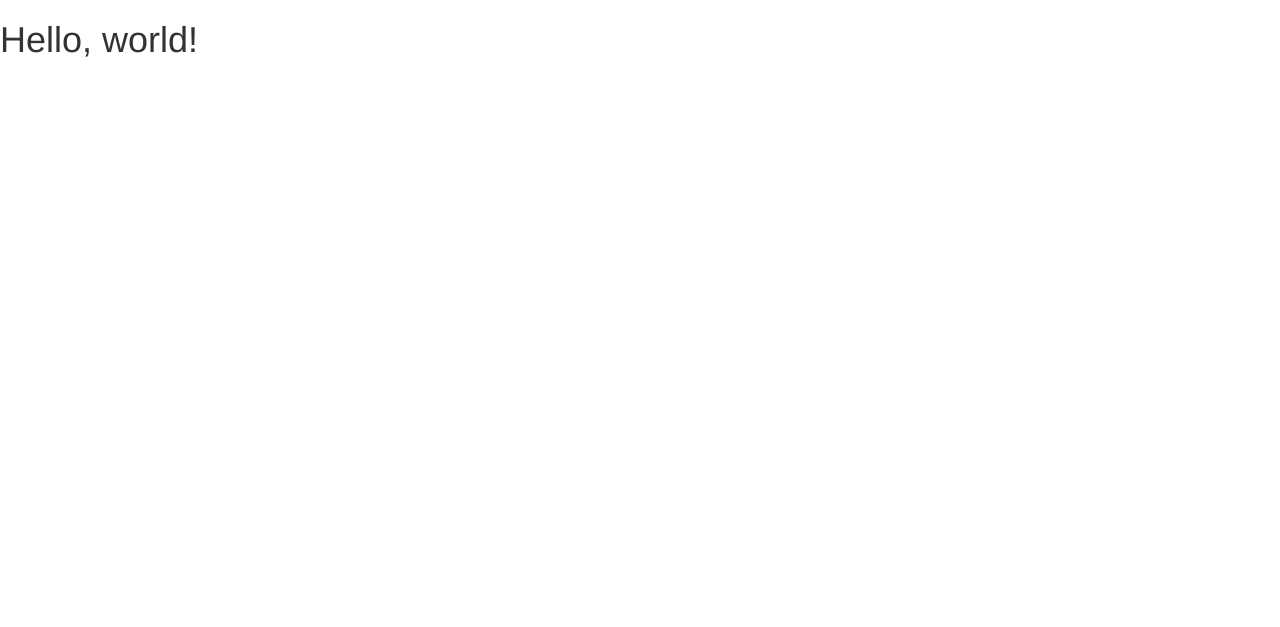
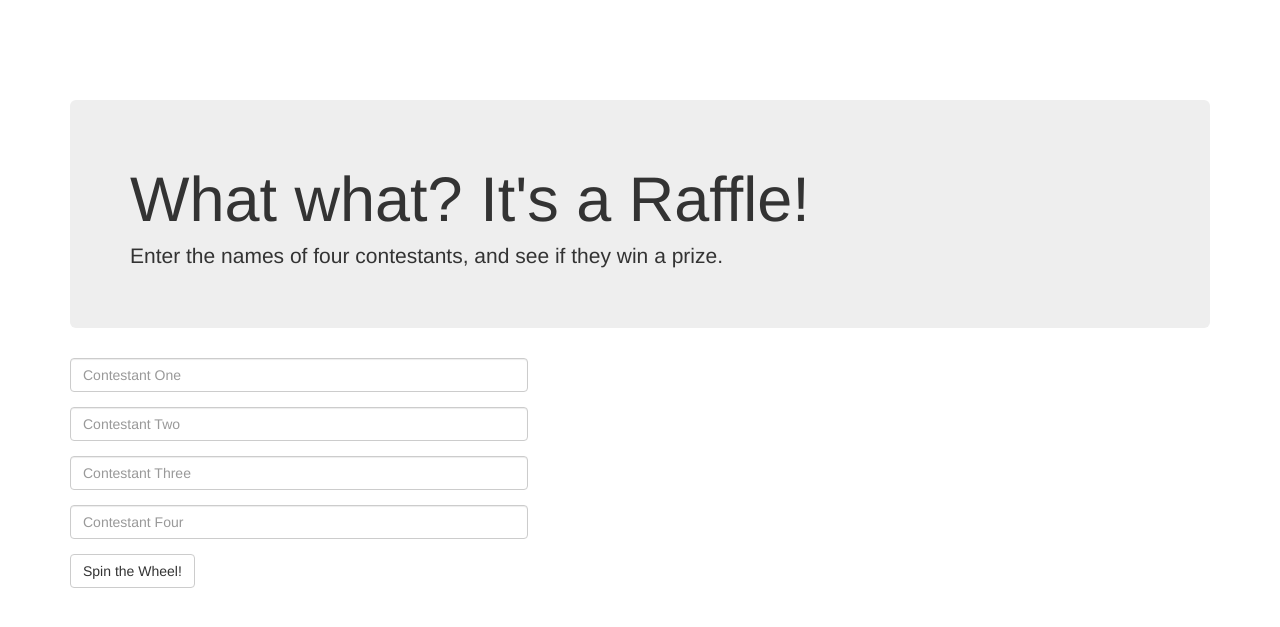
Before and after one commit to edhebert/hw, a PHP site: page / in a window 1280 px wide. Before the commit the part shown is almost empty. Shown: the top 627 px of the page. Run offline with PHP 8.4, Linux system fonts and the light colour scheme.

Commit message:
hooked up the php logic

```diff
--- /dev/null
+++ b/raffle/css/styles.css
@@ -0,0 +1,3 @@
+body{
+	margin-top: 100px;
+}
--- a/raffle/index.php
+++ b/raffle/index.php
@@ -1,10 +1,14 @@
+<?php require_once('logic.php'); ?>
 <!DOCTYPE html>
 <html>
   <head>
-    <title>Bootstrap 101 Template</title>
+    <title>Raffle</title>
     <meta name="viewport" content="width=device-width, initial-scale=1.0">
     <!-- Bootstrap -->
     <link href="css/bootstrap.min.css" rel="stylesheet" media="screen">
+
+    <!-- custom styles -->
+    <link href="css/styles.css" rel="stylesheet" media="screen">
 
     <!-- HTML5 shim and Respond.js IE8 support of HTML5 elements and media queries -->
     <!--[if lt IE 9]>
@@ -13,7 +17,54 @@
     <![endif]-->
   </head>
   <body>
-    <h1>Hello, world!</h1>
+        <div class="container">
+          <div class="jumbotron">
+            <h1>What what? It's a Raffle!</h1>
+            <p>Enter the names of four contestants, and see if they win a prize.</p>
+          </div>
+          <div class="row">
+            <div class="col-md-6">
+              <form class="form-horizontal" role="form" method="post" action="index.php">
+                <div class="form-group">
+                    <div class="col-lg-10">
+                        <input type="input" class="form-control" id="name1" placeholder="Contestant One">
+                    </div>
+                </div>
+                <div class="form-group">
+                    <div class="col-lg-10">
+                        <input type="input" class="form-control" id="name2" placeholder="Contestant Two">
+                    </div>
+                </div>
+                <div class="form-group">
+                    <div class="col-lg-10">
+                        <input type="input" class="form-control" id="name3" placeholder="Contestant Three">
+                    </div>
+                </div>
+                <div class="form-group">
+                    <div class="col-lg-10">
+                        <input type="input" class="form-control" id="name4" placeholder="Contestant Four">
+                    </div>
+                </div>
+                <div class="form-group">
+                    <div class="col-lg-10">
+                        <button type="submit" class="btn btn-default">Spin the Wheel!</button>
+                    </div>
+                </div>
+              </form>
+            </div>
+            <div class="col-md-6">
+                <?php if($_POST): ?>
+
+                    <h3>The winning number is <?=$winning_number?>!</h3>
+
+                    <?php foreach($contestants as $index => $value): ?>
+                        <?=$index?> is a <?=$value?><br>
+                    <?php endforeach; ?>
+
+                <?php endif; ?>
+            </div>
+          </div>
+    </div>
 
     <!-- jQuery (necessary for Bootstrap's JavaScript plugins) -->
     <script src="//code.jquery.com/jquery.js"></script>
--- /dev/null
+++ b/raffle/logic.php
@@ -0,0 +1,34 @@
+<?php
+    # When debugging, we can print_r the $_POST. Now, it's commented out because we don't need it.
+    //print_r($_POST);
+
+    # Only do the following if we have $_POST variables. i.e, if the form has been submitted
+    if($_POST) {
+
+        # Pick and print a winning number
+            $how_many_contestants = count($_POST);
+            $winning_number       = rand(1,$how_many_contestants);
+
+        # Loop through contestants, seeing if any won
+        # $input_name will be the name of the input field such as "contestant1" or "contestant2"
+        # $value will be whatever was typed into that field
+            foreach($_POST as $input_name => $value) {
+
+                # Generate a random number
+                    $random_number = rand(1,$how_many_contestants);
+
+                # See if their generated random  number mathches the winning number
+
+                    # First, we use this test to make sure the field was actually filled in and is not blank
+                    if($value != "") {
+                        if($random_number == $winning_number) {
+                            # Note how we're storing our results in an array called $contestants. Again, $value is the name that was typed in.
+                            $contestants[$value] = "Winner";
+                        }
+                        else {
+                            $contestants[$value] = "Loser";
+                        }
+                    }
+            }
+    }
+    ?>
```
